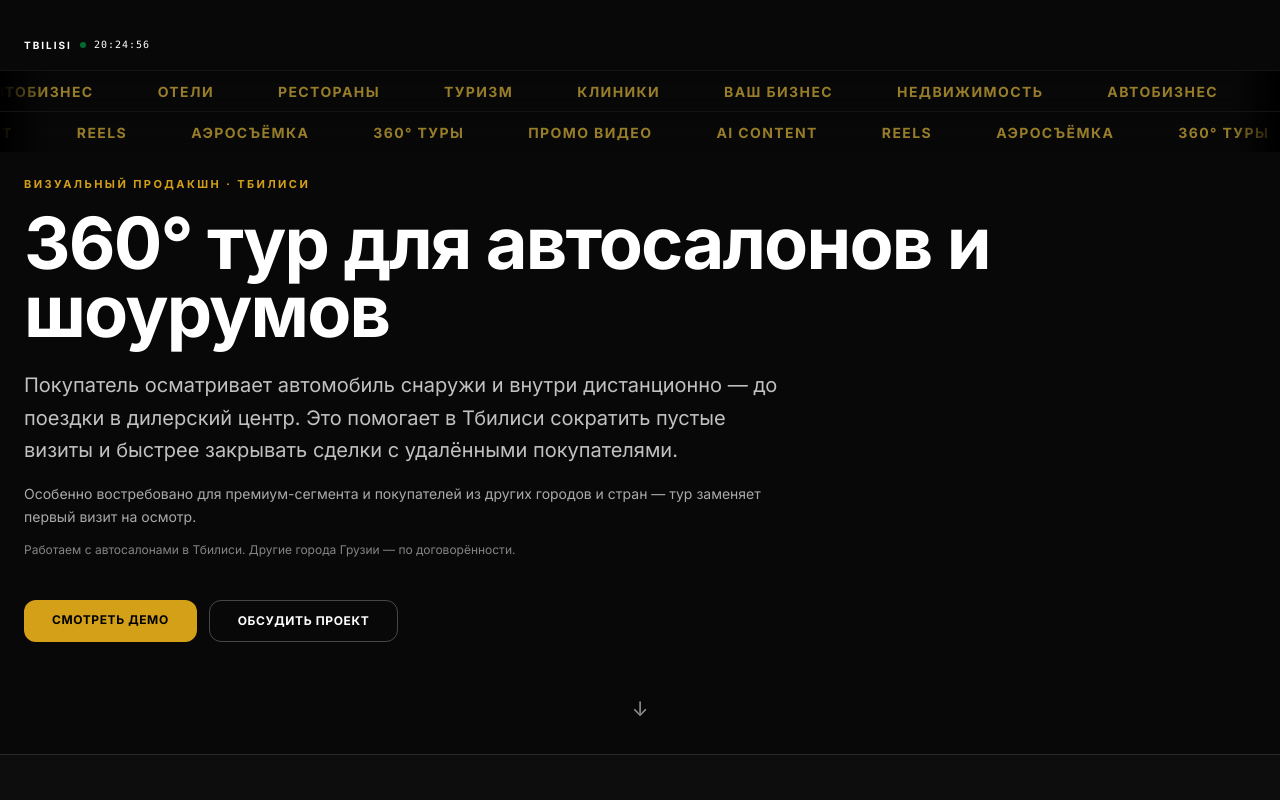
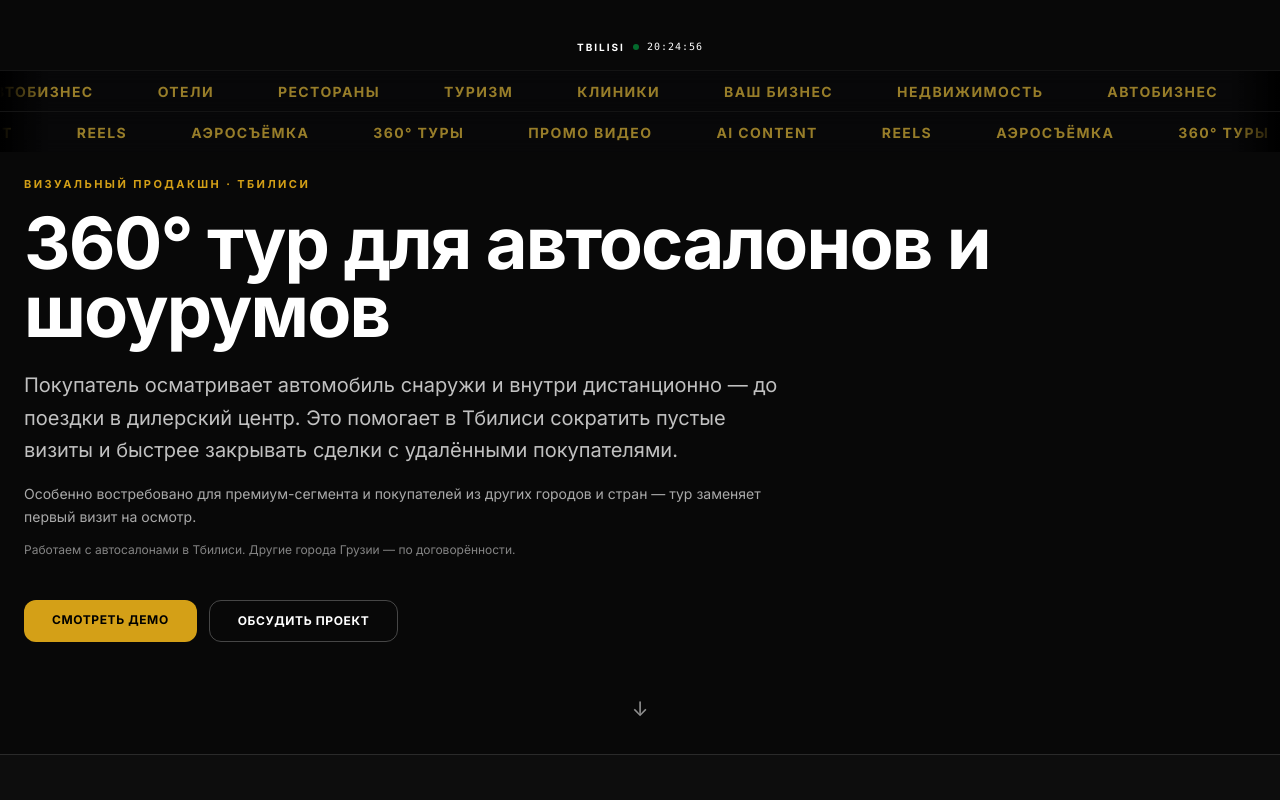
Before and after one commit to TonyBreus/breus-media-v2, a Next.js app: page /360-tour-auto in a window 1280 px wide. Shown: the top 800 px of the page. Built offline with nearby package versions, Linux system fonts and the light colour scheme.

Commit message:
fix(gazeta): preserve header layout in non-debug mode

```diff
--- a/components/debug/DebugWrapper.tsx
+++ b/components/debug/DebugWrapper.tsx
@@ -19,6 +19,14 @@ export const DebugWrapper = ({
   const isDebugMode = process.env.NEXT_PUBLIC_DEBUG_MODE === "true";
 
   if (!isDebugMode) {
+    if (className || style) {
+      return (
+        <div className={className} style={style}>
+          {children}
+        </div>
+      );
+    }
+
     return <>{children}</>;
   }
 
```
Also changed, not shown: 2 other files (tests, documents, lock files or other folders).
